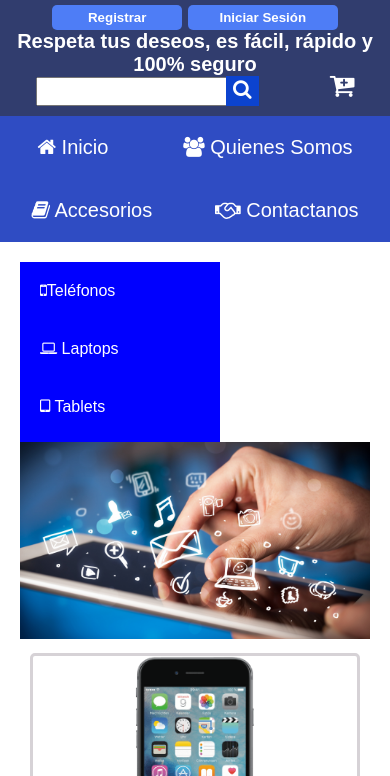
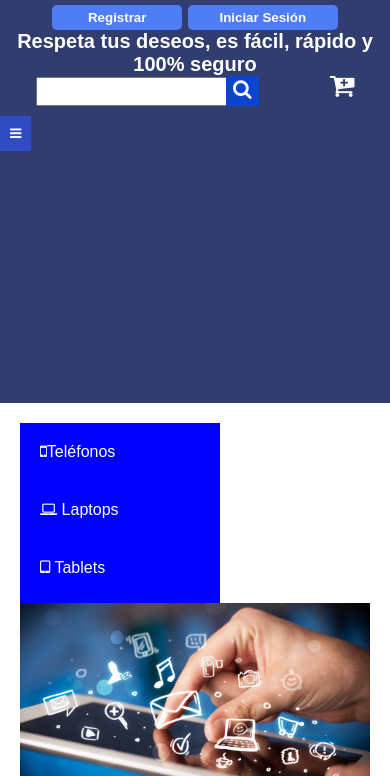
Before and after one commit to Nirandelli/Pagina-Web, a plain HTML site: page index.html in a window 390 px wide. Shown: the part 68-844 px from the top of the page. Drawn offline with Linux system fonts and the light colour scheme.

Commit message:
Pagina-Version-13

```diff
--- a/css/style.css
+++ b/css/style.css
@@ -69,7 +69,6 @@ header {
   padding: 2px 7px 5px 7px;
 }
 /****navbar**/
-
 nav ul{
   width: 100%;
   display: flex;
@@ -80,6 +79,7 @@ header {
   background-color: #2f4cc3;
   font-size: 20px;
   font-family: sans-serif;
+  left: 0%;
 }
 
 ul a:hover{
@@ -93,8 +93,10 @@ header {
   padding: 20px 20px 20px 20px;
   color: #ffffff;
 }
+.menu {
+  display: none;
+}
 /****seccion1 caja padre adentro se encuentra  carrucel, menu y thumbail quienes, accesorios***/
-
 .flex-box{
   display: flex;
   flex-direction: row;
@@ -621,6 +623,19 @@ table td{
 }
 
 @media only screen and (min-width: 320px) and (max-width: 530px) {
+  .menu{
+    display: block;
+    padding: 10px;
+    background-color: #2f4cc3;
+    color: #fff;
+    border: 0;
+  }
+
+  nav ul{
+    display: flex;
+    flex-direction: column;
+    margin: 0 0 0 -100%;
+  }
   .producto1{
     width: 100%;
   }
--- a/index.html
+++ b/index.html
@@ -21,11 +21,12 @@
           <h4>Respeta tus deseos, es fácil, rápido y 100% seguro</h4>
         </div>
         <div class="buscador">
-          <input type="search" name="" value="" class="ibuscador" >
-            <button type="button" name="button" class="bbuscador" ><i class="fa fa-search" aria-hidden="true"></i></button>
+          <input type="search" name="buscador" value="" class="ibuscador" >
+          <button type="button" name="button" class="bbuscador" ><i class="fa fa-search" aria-hidden="true"></i></button>
         </div>
         <i class="fa fa-cart-plus fa-lg" aria-hidden="true"></i>
       </div>
+      <button class="menu" type="button" name="button" onclick="navBar()"><i class="fa fa-bars" aria-hidden="true"></i></button>
       <nav>
         <ul>
           <a href="index.html"><li><i class="fa fa-home" aria-hidden="true"></i> Inicio</li></a>
@@ -103,5 +104,6 @@
       <h3>© 2017 Todos Los Derechos Reservados</h3>
       <div class="face"><a href="#"><i class="fa fa-facebook-square fa-3x" aria-hidden="true"></i></a></div>
     </footer>
+    <script type="text/javascript" src="js/script.js"></script>
   </body>
 </html>
--- /dev/null
+++ b/js/script.js
@@ -0,0 +1,15 @@
+var nav = document.querySelector("nav ul");
+var boolean = false;
+
+function navBar() {
+  if (boolean == false) {
+    nav.style.margin = "0";
+    nav.style.transition = "1s";
+    boolean = true;
+  } else {
+    nav.style.margin = "0 0 0 -100%";
+    nav.style.transition = "1s";
+    boolean = false;
+  }
+  console.log(boolean);
+}
```
Lines whose indentation alone changed are shown as unchanged.
